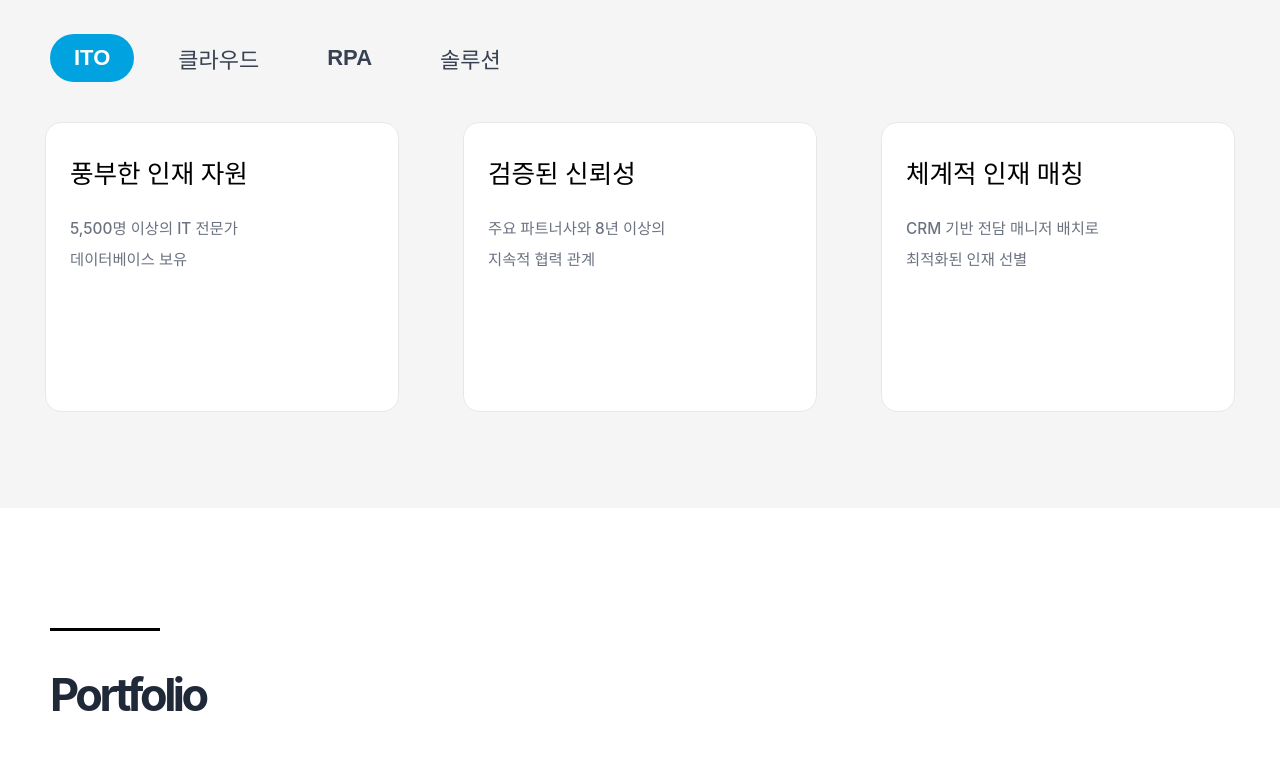
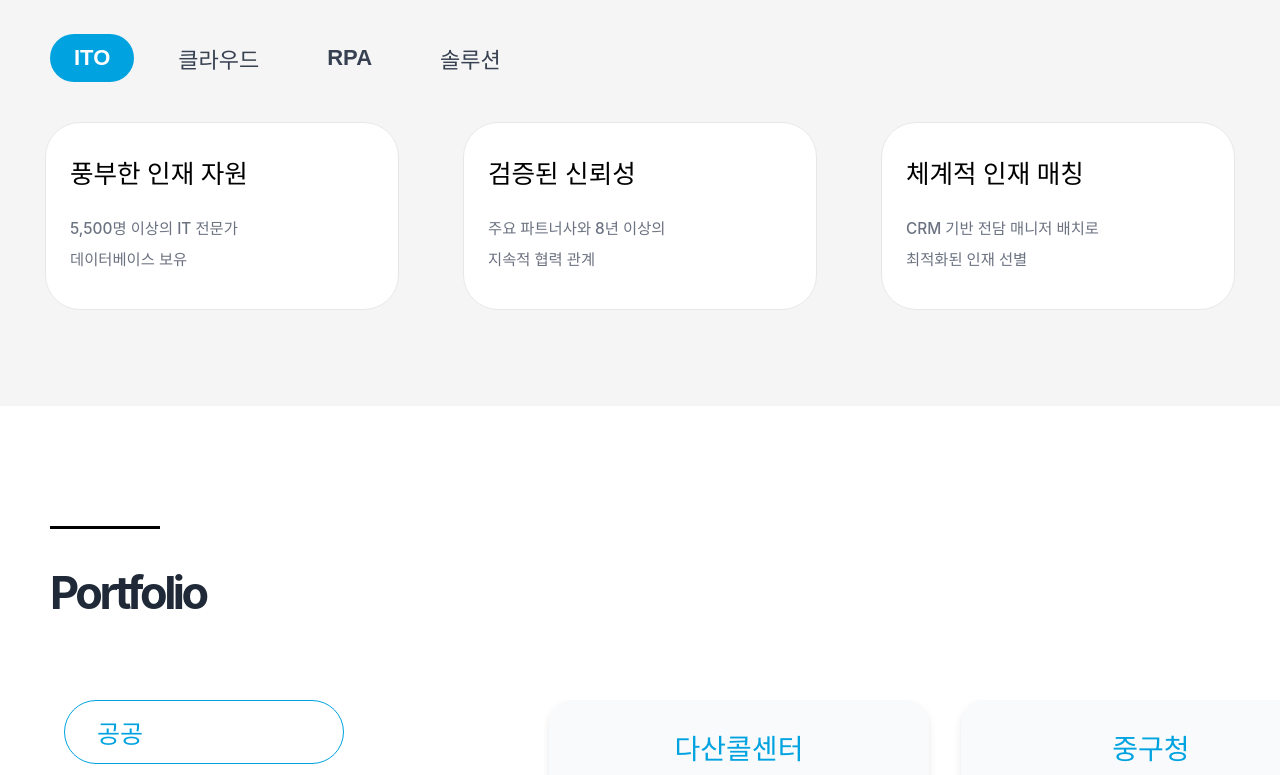
Before and after one commit to onexhana/nimbustech_website, a React (Vite) app: page /about in a window 1280 px wide. Shown: the part 1560-2335 px from the top of the page. Built offline with nearby package versions, Linux system fonts and the light colour scheme; a web font is replaced by a local one.

Commit message:
feat : 카드 수정

```diff
--- a/src/components/About/AboutCard.tsx
+++ b/src/components/About/AboutCard.tsx
@@ -19,9 +19,13 @@ interface AboutCardProps {
   descriptionColor?: string;
   /** 커스텀 배경 색상 */
   backgroundColor?: string;
+  /** 커스텀 카드 폭 (예: "20vw") */
+  width?: string;
+  /** 커스텀 카드 최소 높이 (예: "16vw") */
+  minHeight?: string;
 }
 
-export default function AboutCard({ title, description, detailLink, borderRadius, titleColor, descriptionColor, backgroundColor }: AboutCardProps) {
+export default function AboutCard({ title, description, detailLink, borderRadius, titleColor, descriptionColor, backgroundColor, width, minHeight }: AboutCardProps) {
   return (
     <div
       className="bg-gray-100 rounded-lg border border-gray-200 shadow-sm transition-transform duration-300 cursor-pointer flex flex-col"
@@ -30,9 +34,9 @@ export default function AboutCard({ title, description, detailLink, borderRadius
         borderRadius: borderRadius || "8px",
         padding: "16px",
         border: "1px solid #e5e7eb",
-        minHeight: "20vw",
-        width: "25vw",
-        maxWidth: "25vw",
+        minHeight: minHeight || "20vw",
+        width: width || "25vw",
+        maxWidth: width || "25vw",
         flexShrink: 0,      // ✅ 강제로 줄어들지 않도록
         display: "flex",
       }}
--- a/src/components/About/AboutSection.tsx
+++ b/src/components/About/AboutSection.tsx
@@ -456,10 +456,11 @@ export default function AboutSection() {
                         <AboutCard
                           title={card.title}
                           description={card.description}
-                          borderRadius="16px"
+                          borderRadius="35px"
                           titleColor="#000000"
                           descriptionColor="#6B7280"
                           backgroundColor="#ffffff"
+                          minHeight="12vw"
                         />
                       ) : (
                         <AboutCard
```
